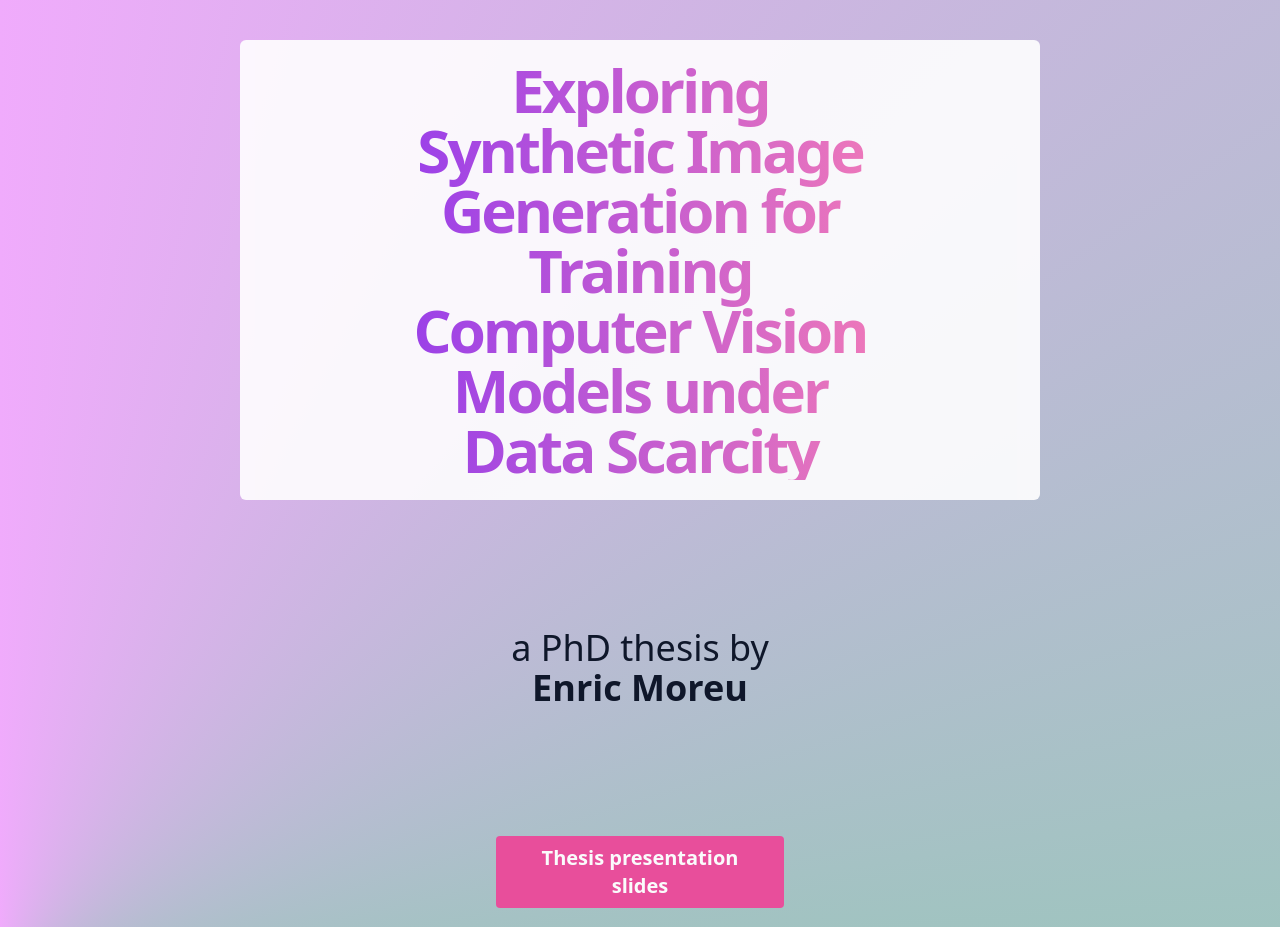
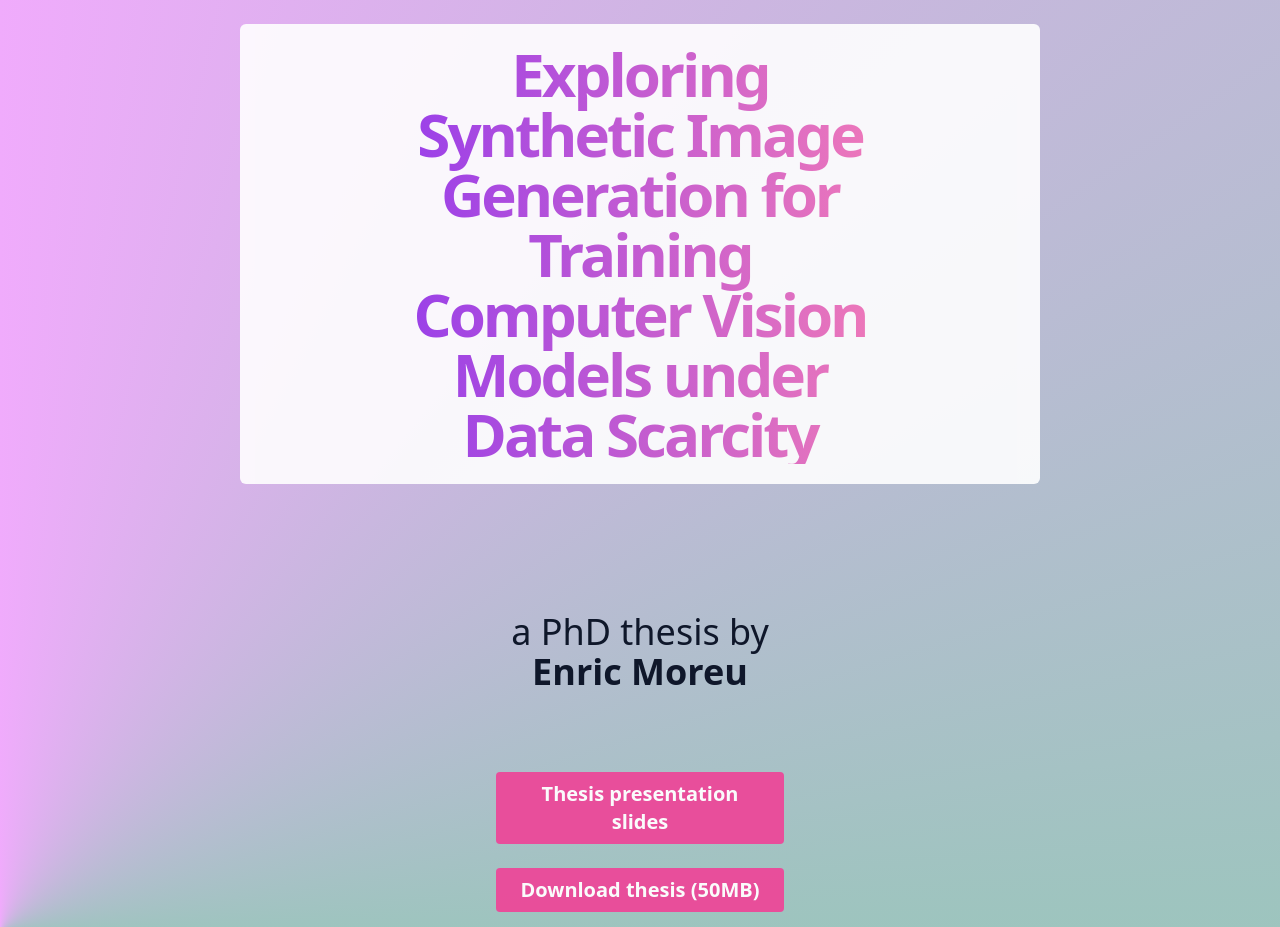
Before and after one commit to enric1994/phd, a website: page index.html in a window 1280 px wide. Shown: the top 927 px of the page. Drawn offline with nearby package versions, Linux system fonts and the light colour scheme.

Commit message:
Fix bg absolute.

```diff
--- a/index.html
+++ b/index.html
@@ -40,27 +40,28 @@
 
 <body>
 
-  <div id="title" class="h-full gradient-1 pt-10">
-    <canvas id="c" class="min-h-full w-full z-0 absolute top-0"></canvas>
+  <div id="title" class="h-full gradient-1">
+    <canvas id="c" class="h-full w-full z-0 absolute top-0 left-0"></canvas>
+    <br>
     <div
-      class="bg-white mx-5 p-5 opacity-90 rounded-md z-50 sm:px-5 md:mx-16 md:px-32 lg:mx-48 lg:px-40 xl:mx-60 2xl:mx-72">
+      class=" bg-white mx-5 p-5 opacity-90 rounded-md z-50 sm:px-5 md:mx-16 md:px-32 lg:mx-48 lg:px-40 xl:mx-60 2xl:mx-72">
       <h1 class="main-title tracking-tighter text-4xl text-center font-semibold sm:text-5xl xl:text-6xl 2xl:text-7xl">
         Exploring Synthetic Image Generation for Training Computer Vision Models under Data Scarcity</h1>
     </div>
     <h2 class="text-4xl pt-16 sm:pt-32 text-center text-slate-900">a PhD thesis by <br><span class="font-bold">Enric
         Moreu</span>
     </h2>
-    <div class="text-center pt-32 pb-5 z-50 opacity-95">
+    <div class="text-center pt-20 pb-5 z-50 opacity-95">
       <div>
 
-        <a href="https://viva.enricmor.eu"
+        <a href="https://viva.enricmor.eu" target="_blank"
           class="md:text-xl bg-pink-500 hover:bg-purple-500 text-white font-semibold inline-block w-72 py-2 px-4 rounded text-center">
           Thesis presentation slides
       </a>
       </div>
       <div class="mt-6">
 
-        <a href="thesis"
+        <a href="thesis" target="_blank"
           class="md:text-xl bg-pink-500 hover:bg-purple-500 text-white font-semibold inline-block w-72 py-2 px-4 rounded text-center">
           Download thesis (50MB)
       </a>
```
